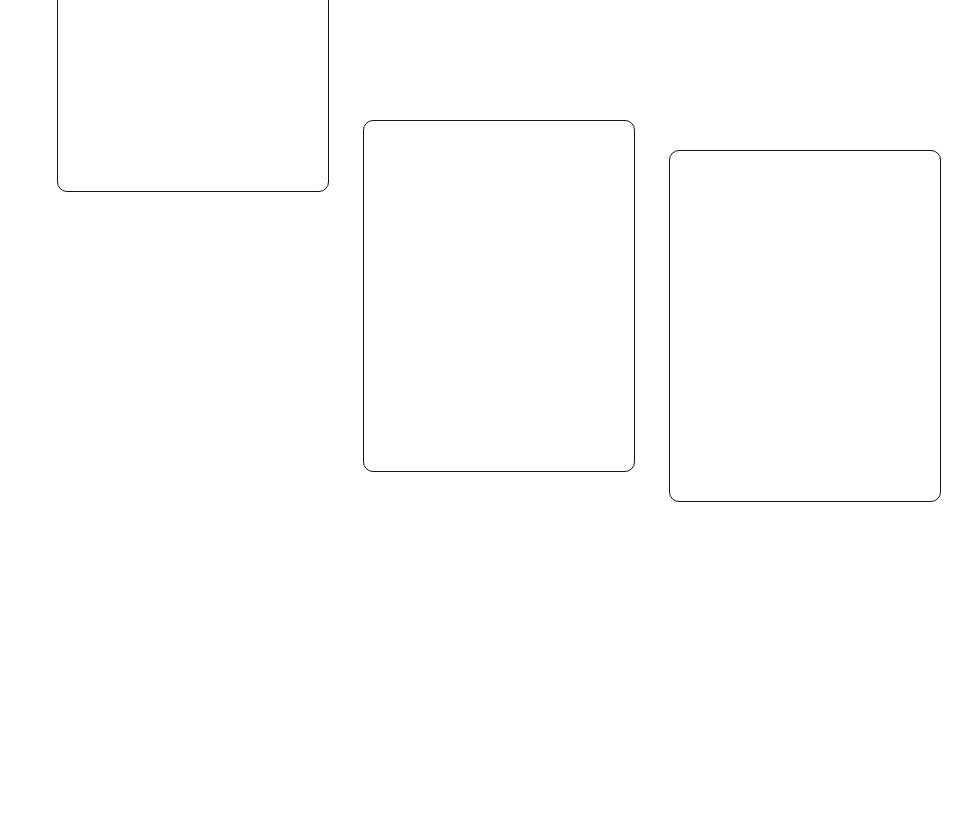
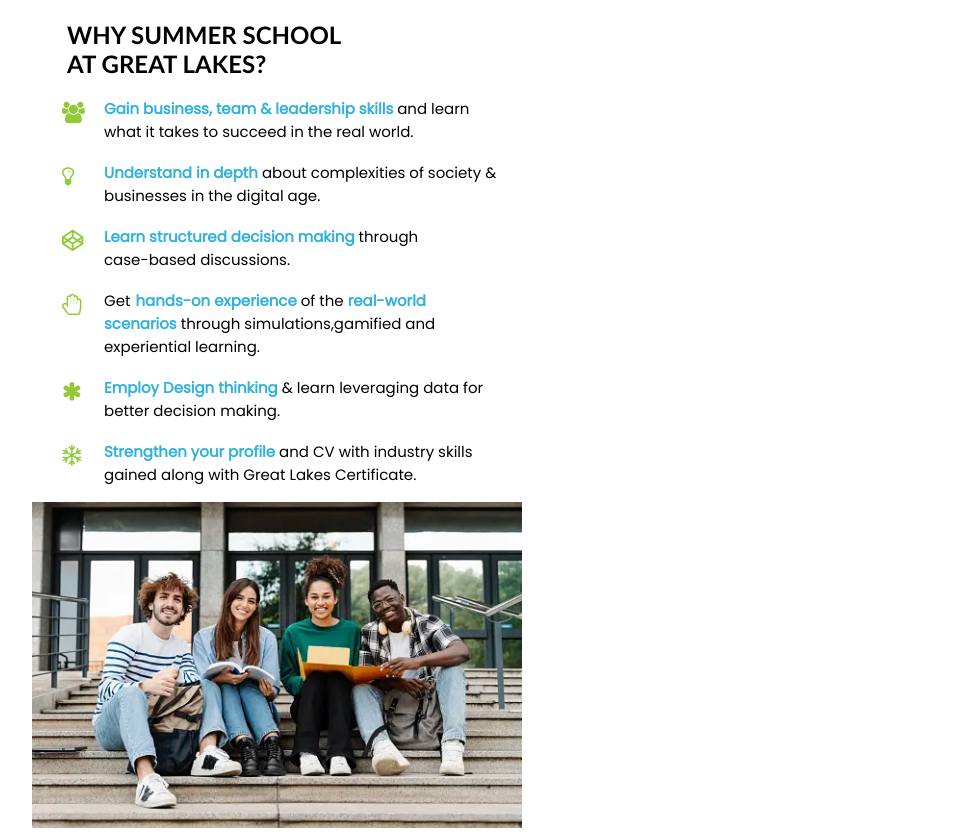
Before and after one commit to ashutoshwakde/my-profile, a plain HTML site: page card3.html in a window 1280 px wide. Shown: the whole page, without its empty margins (31-1003 px from the left). Before the commit the page ends 800 px from the top, so only its background shows below. Drawn offline with Linux system fonts and the light colour scheme.

Commit message:
All changes are committed and push
All changes are committed and push

```diff
--- a/card3.html
+++ b/card3.html
@@ -4,76 +4,134 @@
     <meta charset="UTF-8">
     <meta name="viewport" content="width=device-width, initial-scale=1.0">
     <title>Document</title>
+    <link rel="preconnect" href="https://fonts.googleapis.com">
+    <link rel="preconnect" href="https://fonts.gstatic.com" crossorigin>
+    <link href="https://fonts.googleapis.com/css2?family=Poppins&display=swap" rel="stylesheet">
+    <link rel="stylesheet" href="https://cdnjs.cloudflare.com/ajax/libs/font-awesome/4.7.0/css/font-awesome.min.css">
     <style>
-    .container
+    h2
     {
-        margin: 150px 0px 0px 80px;
+        margin-left: 90px;
+        margin-bottom: -15px;
+        font-family: 'Gill Sans', 'Gill Sans MT', Calibri, 'Trebuchet MS', sans-serif;
     }
-
-    .container-one
+    p
     {
-        width: 270px;
-        height: 350px;
-        border: 1px solid rgb(20, 20, 20);
-        display: inline-block;
-        border-radius: 10px;
+        margin-top: 0px;
+        margin-bottom: 0px;
+        font-family: 'Poppins', sans-serif;
+        margin-left: 10px;
+        font-size: 15px;
+    }
+    li
+    {
+        list-style-type: none;
+        margin-left: 77px;
+    }
+    i
+    {
         position: relative;
-        bottom: 310px;
+        left: 45px;
+        top: 25px;
+        color: rgb(144, 203, 54);
     }
-    .container-two
+    span
     {
-        width: 270px;
-        height: 350px;
-        border-radius: 10px;
-        border: 1px solid rgb(20, 20, 20);
-        display: inline-block;
-        position: relative;
-        bottom: 30px;
-        left: 30px;
+        color:rgb(47, 177, 220) ;
+        margin-left: 10px;
+        font-family: 'Poppins', sans-serif;
+        font-size: 15px;
+        font-weight: bold;
     }
-    .container-three
+    img
     {
-        width: 270px;
-        height: 350px;
-        border-radius: 10px;
-        border: 1px solid rgb(20, 20, 20);
-        display: inline-block;
-        position: relative;
-        left: 60px;
+        margin-left: 55px;
     }
-    .basic
+    #get
     {
-        width: 270px;
-        height: 30px;
-        background-color: cadetblue;
+        margin-right: -9px;
+        display: inline;
     }
-
-
+    #real
+    {
+        margin-left: 0px;
+    }
+    #scenarios
+    {
+        margin-left: 0px;
+    }
+    #and
+    {
+        display: inline;
+        margin-left: 0px;
+    }
+    #about
+    {
+        display: inline;
+        margin-left: 0px;
+    }
+    #through
+    {
+        display: inline;
+        margin-left: 0px;
+    }
+    #of
+    {
+        display: inline;
+        margin-left: 0px;
+    }
+    #and
+    {
+        display: inline;
+        margin-left: 0px;
+    }
 
     </style>
 </head>
 <body>
+    <h2>WHY SUMMER SCHOOL <br> AT GREAT LAKES?</h2>
 
-    <div class="container">
+   <ul>
+
+    <i class="fa fa-users fa-lg" aria-hidden="true"></i>
+    <li>
+        <span>Gain business, team & leadership skills</span> <p id="and">and learn</p>
+        <p>what it takes to succeed in the real world.</p>
+    </li>
+
+    <i class="fa fa-lightbulb-o fa-lg" aria-hidden="true"></i>
+    <li>
+        <span>Understand in depth </span> <p id="about">about complexities of society &</p>
+        <p>businesses in the digital age.</p>
+    </li>
+
+    <i class="fa fa-codepen fa-lg" aria-hidden="true"></i>
+    <li>
+        <span>Learn structured decision making </span> <p id="through">through</p>
+        <p>case-based discussions. </p>
+    </li>
+
+    <i class="fa fa-hand-paper-o fa-lg" aria-hidden="true"></i>
+    <li>
+        <p id="get">Get</p> <span>hands-on experience</span> <p id="of">of the</p> <span id="real">real-world</span>
+        <p><span id="scenarios">scenarios</span> through simulations,gamified and
+        <br>experiential learning.</p>
+     </li>
 
 
-       <div class="container-one">
-          <div class="basic">
+     <i class="fa fa-asterisk fa-lg" aria-hidden="true"></i>
+    <li>
+        <span>Employ Design thinking </span> <p id="and">& learn leveraging data for</p>
+        <p>better decision making.</p>
+    </li>
 
-          </div>
-       </div>
+    <i class="fa fa-snowflake-o fa-lg" aria-hidden="true"></i>
+    <li>
+        <span>Strengthen your profile</span> <p id="and">and CV with industry skills</p>
+        <p> gained along with Great Lakes Certificate.</p>
+        </li>
+   </ul>
 
-
-       <div class="container-two">
-
-       </div>
-
-       <div class="container-three">
-
-       </div>
-
-
-    </div>
-
+   <img src="Assets/istockphoto-1470208665-170667a.webp" width="490px">
 </body>
 </html>
```
Also changed, not shown: Assets/istockphoto-1470208665-170667a.webp (added).
